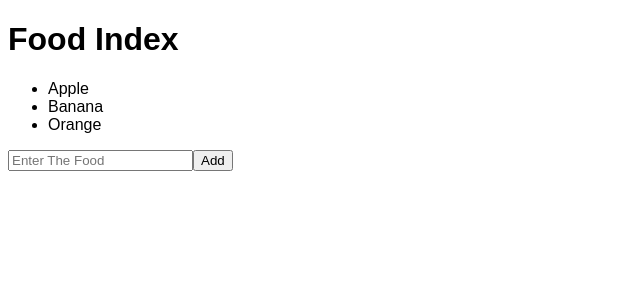
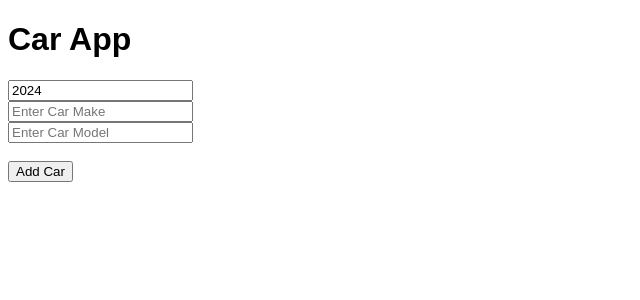
Before and after one commit to rizwanPizzee/React-learning, a React (Vite) app in the folder my-react-app-new/: page / in a window 1280 px wide. Shown: the top 300 px of the page, without its empty margins (0-640 px from the left). Built offline with nearby package versions, Linux system fonts and the light colour scheme.

Commit message:
Upadating Array and objects using States.

```diff
--- a/my-react-app-new/src/App.jsx
+++ b/my-react-app-new/src/App.jsx
@@ -1,10 +1,11 @@
-import UpdateArrayComponent from './UpdateArray.jsx'
+import Board from './TicTacToe.jsx';
+import UpdateArrayObject from './UpdateArrayofObjects.jsx'
 
 function App() {
 
   return(
     <>
-    <UpdateArrayComponent/>
+    <UpdateArrayObject/>
     </>
   );
 }
--- /dev/null
+++ b/my-react-app-new/src/UpdateArrayofObjects.jsx
@@ -0,0 +1,66 @@
+import React, {useState} from 'react';
+
+function UpdateArrayObject(){
+    const [cars, setCars] = useState([]);
+    const [carYear, setCarYear] = useState(new Date().getFullYear());
+    const [carMake, setCarMake] = useState("");
+    const [carModel, setCarModel] = useState("");
+
+    function handleAddCar(){
+        const newCars = {
+                            year: carYear,
+                            make: carMake,
+                            model: carModel
+                        };
+
+        setCars(c => [...c, newCars]);
+        setCarYear(new Date().getFullYear());
+        setCarMake("");
+        setCarModel("");
+    }
+
+    function handleRemoveCar(index){
+        setCars(cars.filter((element, i) => i !== index));
+    }
+
+    function handelCarYear(event){
+        setCarYear(event.target.value);
+    }
+
+    function handelCarMake(event){
+        setCarMake(event.target.value);
+    }
+
+    function handelCarModel(event){
+        setCarModel(event.target.value);
+    }
+
+    function handleKeyDown(event){
+        if(event.key === 'Enter'){
+            handleAddCar();
+        }
+    }
+
+    return(
+
+        <div>
+            <h1>Car App</h1>
+            <ul>
+                {cars.map((car, index) =>
+                <li key={index} onClick={()=>handleRemoveCar(index)}>
+                    {car.year} {car.make} {car.model}
+                </li>)}
+            </ul>
+            <input type="number" value={carYear} onChange={handelCarYear} placeholder='Enter Car Year' />
+            <br />
+            <input type="text" value={carMake} onChange={handelCarMake} onKeyDown={handleKeyDown} placeholder='Enter Car Make'/>
+            <br />
+            <input type="text" value={carModel} onChange={handelCarModel} onKeyDown={handleKeyDown} placeholder='Enter Car Model'/>
+            <br />
+            <br />
+            <button onClick={handleAddCar} >Add Car</button>
+        </div>
+    );
+}
+
+export default UpdateArrayObject;
```
